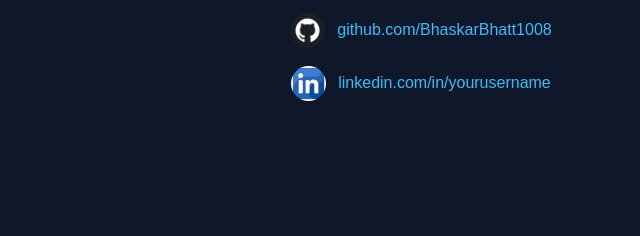
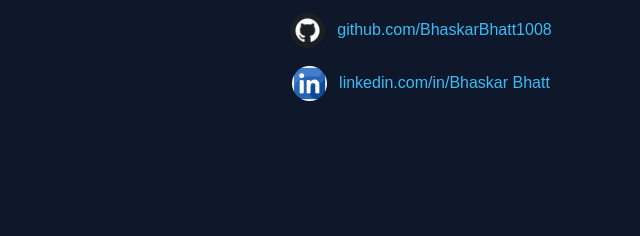
Before and after one commit to Bhaskarbhatt1008/portfolio, a plain HTML site: page index.html in a window 1280 px wide. Shown: the part 2928-3164 px from the top of the page, 219-859 px from the left. Drawn offline with Linux system fonts and the light colour scheme.

Commit message:
Updated links

```diff
--- a/index.html
+++ b/index.html
@@ -551,8 +551,8 @@
 
     <p>
         <img src="images/linkedin.png" class="contact-icon">
-        <a href="https://linkedin.com/in/yourusername" target="_blank">
-            linkedin.com/in/yourusername
+        <a href="https://www.linkedin.com/in/bhaskar-bhatt-606629252/" target="_blank">
+            linkedin.com/in/Bhaskar Bhatt
         </a>
     </p>
 
```
